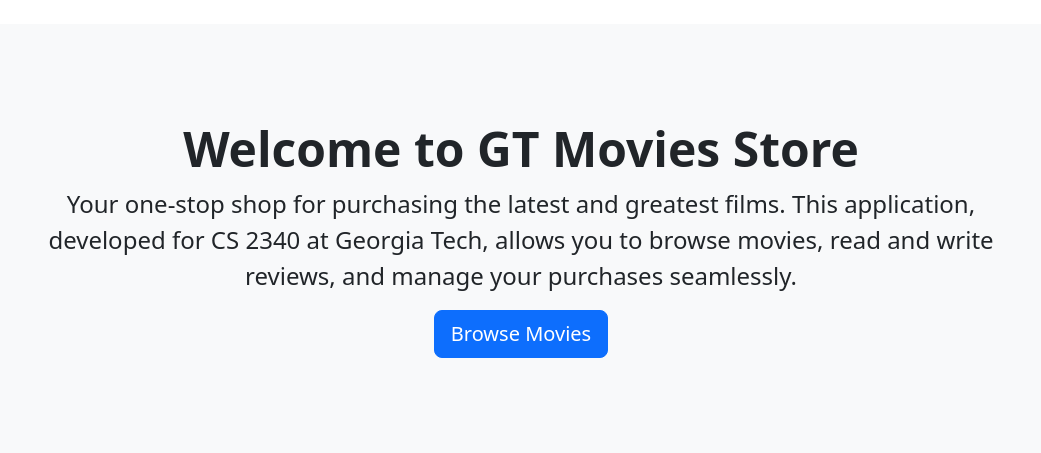
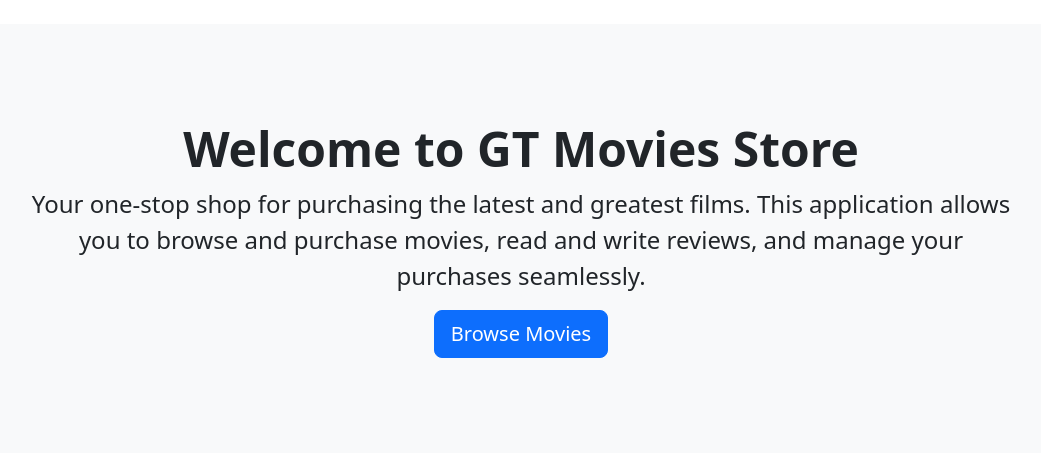
Before and after one commit to arikurg/gt-movies-store, a Django app: page / in a window 1280 px wide. Shown: the part 56-509 px from the top of the page, without its empty margins (119-1160 px from the left). Run offline with Django 5.2, Linux system fonts and the light colour scheme.

Commit message:
Changed description

```diff
--- a/templates/home.html
+++ b/templates/home.html
@@ -3,7 +3,7 @@
 <div class="p-5 mb-4 bg-light rounded-3 text-center">
     <div class="container-fluid py-5">
         <h1 class="display-5 fw-bold">Welcome to GT Movies Store</h1>
-        <p class="fs-4">Your one-stop shop for purchasing the latest and greatest films. This application, developed for CS 2340 at Georgia Tech, allows you to browse movies, read and write reviews, and manage your purchases seamlessly.</p>
+        <p class="fs-4">Your one-stop shop for purchasing the latest and greatest films. This application allows you to browse and purchase movies, read and write reviews, and manage your purchases seamlessly.</p>
         <a class="btn btn-primary btn-lg" href="{% url 'movie_list' %}" role="button">Browse Movies</a>
     </div>
 </div>
```
